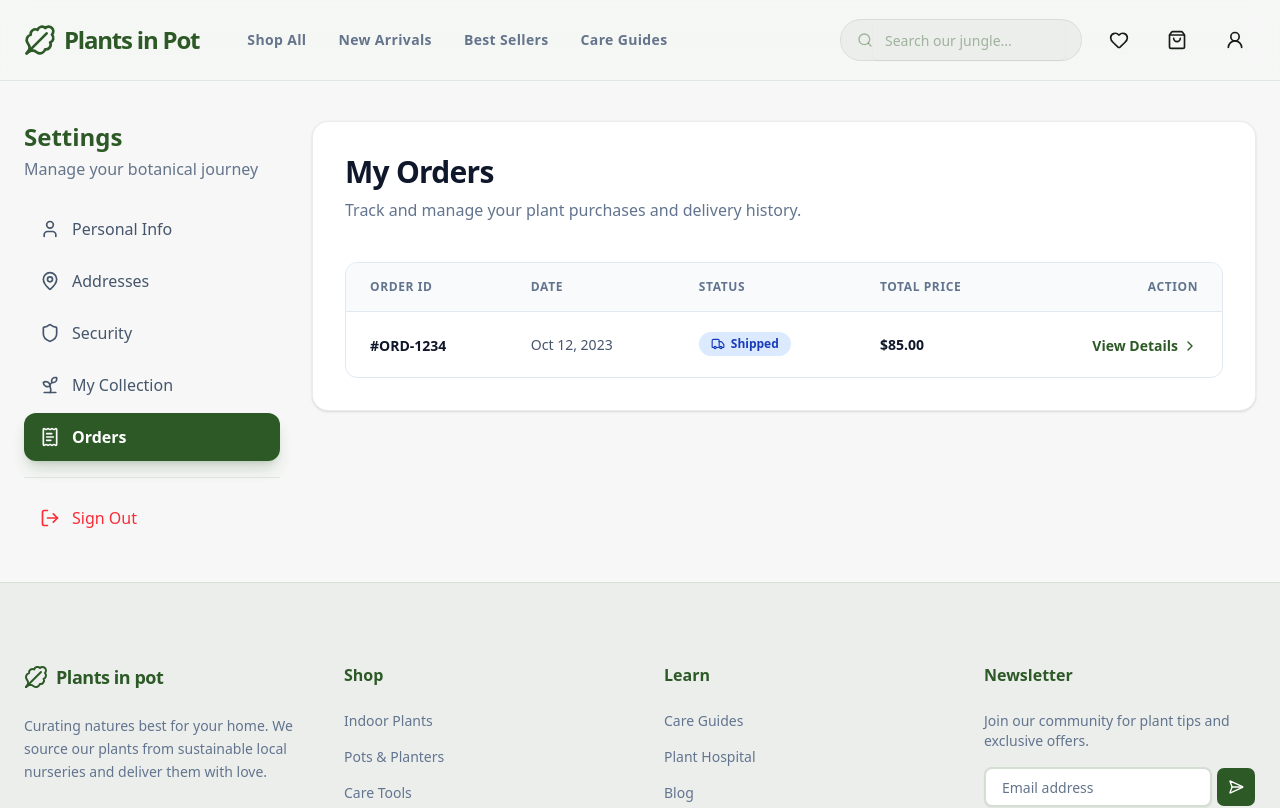
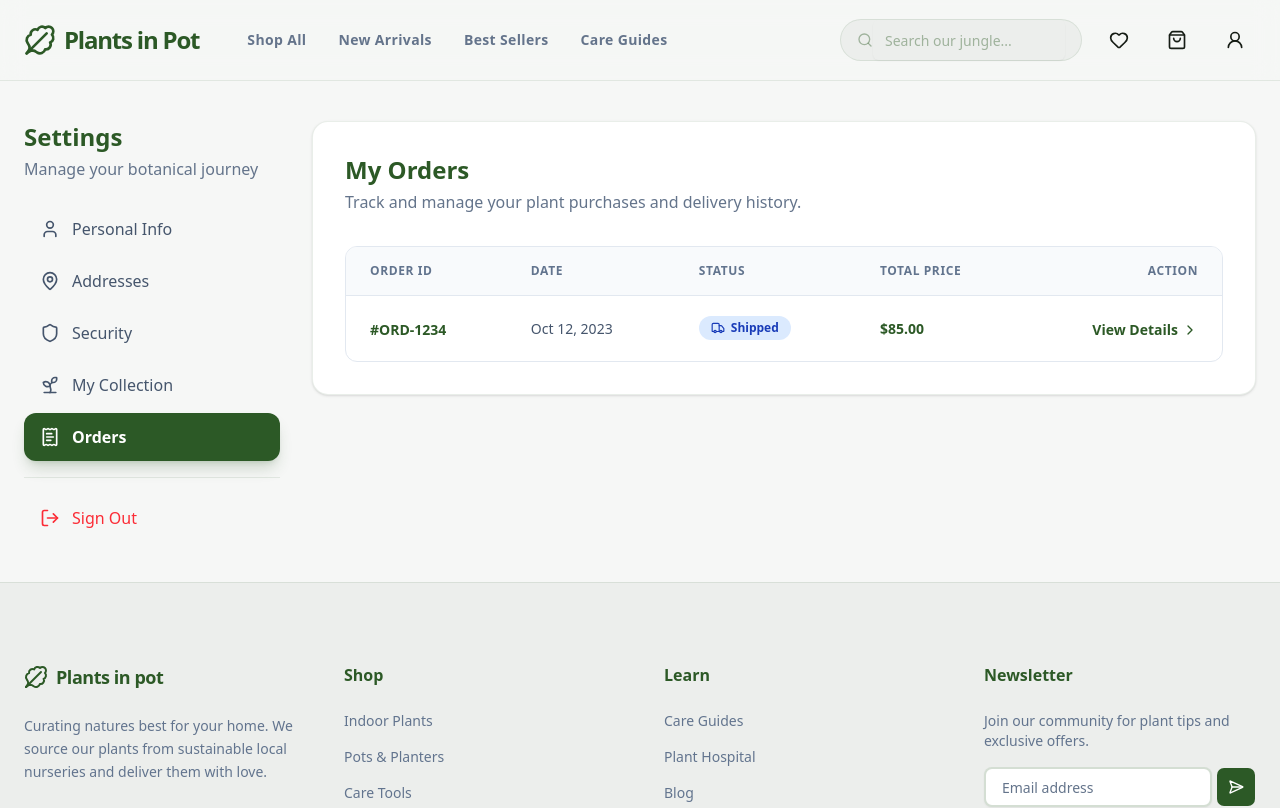
Before and after one commit to prakosodwika/plants-in-pot-ecom, a Next.js app: page /profile/orders in a window 1280 px wide. Shown: the top 808 px of the page. Built offline with nearby package versions, Linux system fonts and the light colour scheme.

Commit message:
fix: profile

```diff
--- a/src/app/profile/collection/page.tsx
+++ b/src/app/profile/collection/page.tsx
@@ -1,11 +1,14 @@
+import { Description, Title } from "@/components/profile/headers";
+import { ProfileCommingSoon } from "@/components/shared/empty";
+
 export default function CollectionPage() {
   return (
     <div className="bg-white dark:bg-slate-900 border border-primary/10 rounded-2xl p-8 shadow-sm">
-      <h2 className="text-2xl font-bold text-slate-900 dark:text-slate-100 mb-2">My Collection</h2>
-      <p className="text-slate-500 mb-8">Track and manage your botanical collection.</p>
-      <div className="p-12 text-center border-2 border-dashed border-primary/10 rounded-xl text-slate-400 font-medium">
-        Your collection list is coming soon.
+      <div className="mb-8 space-y-1">
+        <Title title="My Collection" />
+        <Description description="Track and manage your botanical collection." />
       </div>
+      <ProfileCommingSoon text="Your collection list is coming soon." />
     </div>
   );
 }
--- a/src/app/profile/orders/page.tsx
+++ b/src/app/profile/orders/page.tsx
@@ -1,5 +1,6 @@
 "use client";
 
+import { Description, Title } from "@/components/profile/headers";
 import { useStore } from "@/lib/store";
 import { cn } from "@/lib/utils";
 import { ChevronRight, Package, Truck, CheckCircle2, XCircle } from "lucide-react";
@@ -23,11 +24,10 @@ export default function OrdersPage() {
 
   return (
     <div className="bg-white dark:bg-slate-900 border border-primary/10 rounded-2xl p-8 shadow-sm">
-      <div className="mb-10">
-        <h2 className="text-3xl font-black text-slate-900 dark:text-slate-50 tracking-tight">My Orders</h2>
-        <p className="text-slate-500 dark:text-slate-400 mt-2">Track and manage your plant purchases and delivery history.</p>
+      <div className="mb-8 space-y-1">
+        <Title title="My Orders" />
+        <Description description="Track and manage your plant purchases and delivery history." />
       </div>
-
       <div className="bg-white dark:bg-slate-900 rounded-xl overflow-hidden border border-slate-200 dark:border-slate-800">
         <div className="overflow-x-auto">
           <table className="w-full text-left border-collapse">
@@ -47,7 +47,7 @@ export default function OrdersPage() {
                   return (
                     <tr key={order.id} className="hover:bg-slate-50/50 dark:hover:bg-primary/5 transition-colors">
                       <td className="px-6 py-5">
-                        <span className="text-sm font-bold text-slate-900 dark:text-slate-100">#{order.id}</span>
+                        <span className="text-sm font-bold text-primary dark:text-slate-100">#{order.id}</span>
                       </td>
                       <td className="px-6 py-5 text-sm text-slate-600 dark:text-slate-400">{order.date}</td>
                       <td className="px-6 py-5">
@@ -59,7 +59,7 @@ export default function OrdersPage() {
                           {order.status}
                         </span>
                       </td>
-                      <td className="px-6 py-5 text-sm font-black text-slate-900 dark:text-slate-100">
+                      <td className="px-6 py-5 text-sm font-black text-primary dark:text-slate-100">
                         ${order.total.toFixed(2)}
                       </td>
                       <td className="px-6 py-5 text-right">
```
